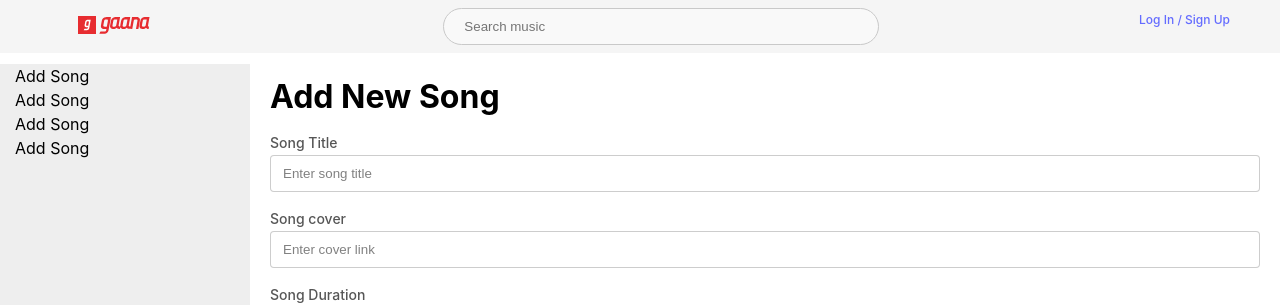
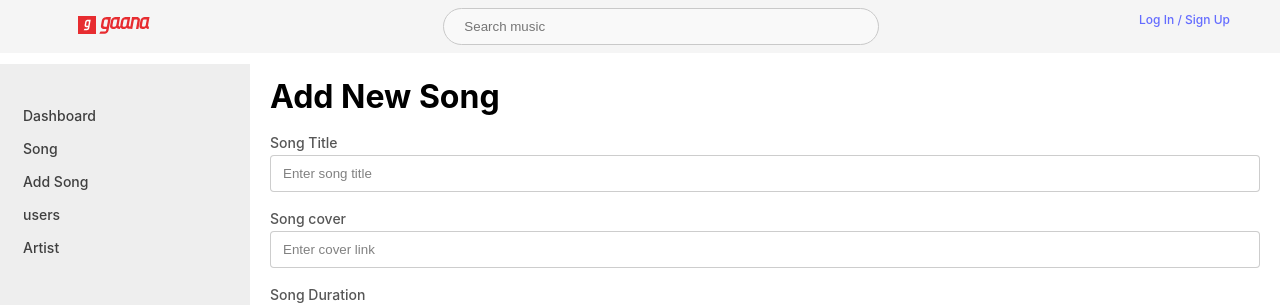
Before and after one commit to rasel-mahmud-dev/ganna, a React (Vite) app in the folder client/: page /admin/add-song in a window 1280 px wide. Shown: the top 305 px of the page. Built offline with nearby package versions, Linux system fonts and the light colour scheme; no server answers; some icons are missing.

Commit message:
add artist page and add artist form

```diff
--- a/client/src/App.scss
+++ b/client/src/App.scss
@@ -73,6 +73,7 @@ li, ul{
 }
 
 
+// ************** dashboard ******************
 .dashboard{
   display: flex;
   .dashboard-sidebar{
@@ -81,15 +82,24 @@ li, ul{
     height: 100vh;
     box-sizing: border-box;
     position: fixed;
-    padding: 0 15px;
+    padding: 15px;
     top: 64px;
-    .avatar{
+    .dashboard-user {
+      .username{
+        text-align: center;
+        padding: 0;
+        margin: 5px 0 0;
+        color: var(--primary-color);
+      }
+      .avatar {
         margin: auto;
-      width: 50px;
-      background: #535bf2;
-      height: 50px;
-      img{
+        width: 80px;
+        height: 80px;
+
+        img {
           width: 100%;
+          background: var(--primary-color);
+          box-shadow: 0 1px 8px 2px rgb(100 100 100);
           height: 100%;
           object-position: center;
           object-fit: cover;
@@ -97,6 +107,26 @@ li, ul{
         }
       }
     }
+
+
+    .slidebar-list{
+      margin-top: 20px;
+      display: flex;
+      flex-direction: column;
+      li{
+        padding: 4px 8px;
+        &:hover{
+          background: rgba(118, 135, 248, 0.45);
+        }
+        a{
+          color: #3f3f3f;
+          font-size: 14px;
+        }
+      }
+    }
+
+  }
+
   .content{
     width: 100%;
     margin-left: 250px;
--- a/client/src/App.tsx
+++ b/client/src/App.tsx
@@ -10,6 +10,7 @@ import {loginWihToken} from "./store/actions/userAction";
 import useStore from "./store/useStore";
 import AddSong from "./pages/admin/AddSong";
 import AdminDashboard from "./pages/admin/AdminDashboard";
+import ArtistList from "./pages/admin/ArtistList";
 
 function App() {
   const [count, setCount] = useState(0);
@@ -30,6 +31,7 @@ function App() {
           <Route path="/admin" element={<AdminDashboard />} >
 
             <Route path="add-song" element={<AddSong />} />
+            <Route path="artist" element={<ArtistList />} />
 
           </Route>
 
--- a/client/src/pages/admin/AdminDashboard.tsx
+++ b/client/src/pages/admin/AdminDashboard.tsx
@@ -1,23 +1,28 @@
 import React from 'react';
-import {Outlet} from "react-router-dom";
+import {Link, Outlet} from "react-router-dom";
 import Sidebar from "./Sidebar";
 
 const AdminDashboard = () => {
     const items = [
-        { name: "Add Song" },
-        { name: "Add Song" },
-        { name: "Add Song" },
-        { name: "Add Song" },
+        { name: "Dashboard", to: "/admin" },
+        { name: "Song", to: "/admin/songs" },
+        { name: "Add Song", to: "/admin/add-song" },
+        { name: "users", to: "/admin/users" },
+        { name: "Artist", to: "/admin/artist" },
     ]
 
     return (
         <div className="dashboard">
             <Sidebar className="dashboard-sidebar">
-                {items.map((item)=>(
-                    <div>
-                        <li>{item.name}</li>
-                    </div>
-                ))}
+                <div className="slidebar-list">
+                    {items.map((item)=>(
+                        <div>
+                            <li>
+                                <Link to={item.to}>{item.name}</Link>
+                            </li>
+                        </div>
+                    ))}
+                </div>
             </Sidebar>
             <div className="content">
                 <div className="content-route">
--- /dev/null
+++ b/client/src/pages/admin/ArtistList.tsx
@@ -0,0 +1,87 @@
+import React, {ChangeEvent, useEffect, useState} from 'react';
+import InputGroup from "../../components/inputGroup/InputGroup";
+
+const ArtistList = () => {
+
+    const [artist, setArtist] = useState([])
+
+    const [data, setData] = useState({
+        name: "",
+        email: "",
+        avatar: ""
+    })
+
+    useEffect(()=>{}, [])
+
+    function handleChange(e: ChangeEvent){
+        let el = e.target as HTMLInputElement
+        setData({
+            ...data,
+            [el.name]: el.value
+        })
+    }
+
+    function handleSubmit(e: React.SyntheticEvent) {
+        e.preventDefault();
+        let errorMessage = ""
+        let dataKey: keyof {email: string, name: string, avatar: string};
+
+        for (dataKey in data) {
+            if(!data[dataKey]){
+                errorMessage = dataKey + " required"
+            }
+        }
+
+        if(errorMessage){
+            alert(errorMessage)
+            return;
+        }
+
+
+        console.log("Ok")
+
+    }
+
+    function addArtistModal(){
+        return (
+            <div>
+            <form onSubmit={handleSubmit}>
+        <h1>Add Artist</h1>
+        <InputGroup
+            data={data}
+            name="name"
+            label="Name"
+            placeholder="Enter Name"
+            handleChange={handleChange}
+        />
+        <InputGroup
+            type="email"
+            data={data}
+            name="email"
+            label="Artist email"
+            placeholder="Artist email"
+            handleChange={handleChange}
+        />
+        <InputGroup
+            data={data}
+            name="avatar"
+            label="Artist avatar"
+            placeholder="Enter avatar link"
+            handleChange={handleChange}
+        />
+
+        <button className="btn btn-primary">Add Artist</button>
+      </form>
+        </div>
+        );
+    }
+
+
+    return (
+        <div>
+            {addArtistModal()}
+        </div>
+    )
+};
+
+export default ArtistList;
--- a/client/src/pages/admin/Sidebar.tsx
+++ b/client/src/pages/admin/Sidebar.tsx
@@ -14,11 +14,11 @@ const Sidebar: FC<Props> = (props) => {
   return (
     <div className={className}>
       {state.auth && (
-        <div>
+        <div className="dashboard-user">
           <div className="avatar">
             <img src={staticPath(state.auth.avatar)} alt="" />
           </div>
-          <h4>
+          <h4 className="username">
             {state.auth.firstName} {state.auth?.lastName}
           </h4>
         </div>
```
Lines whose indentation alone changed are shown as unchanged.
